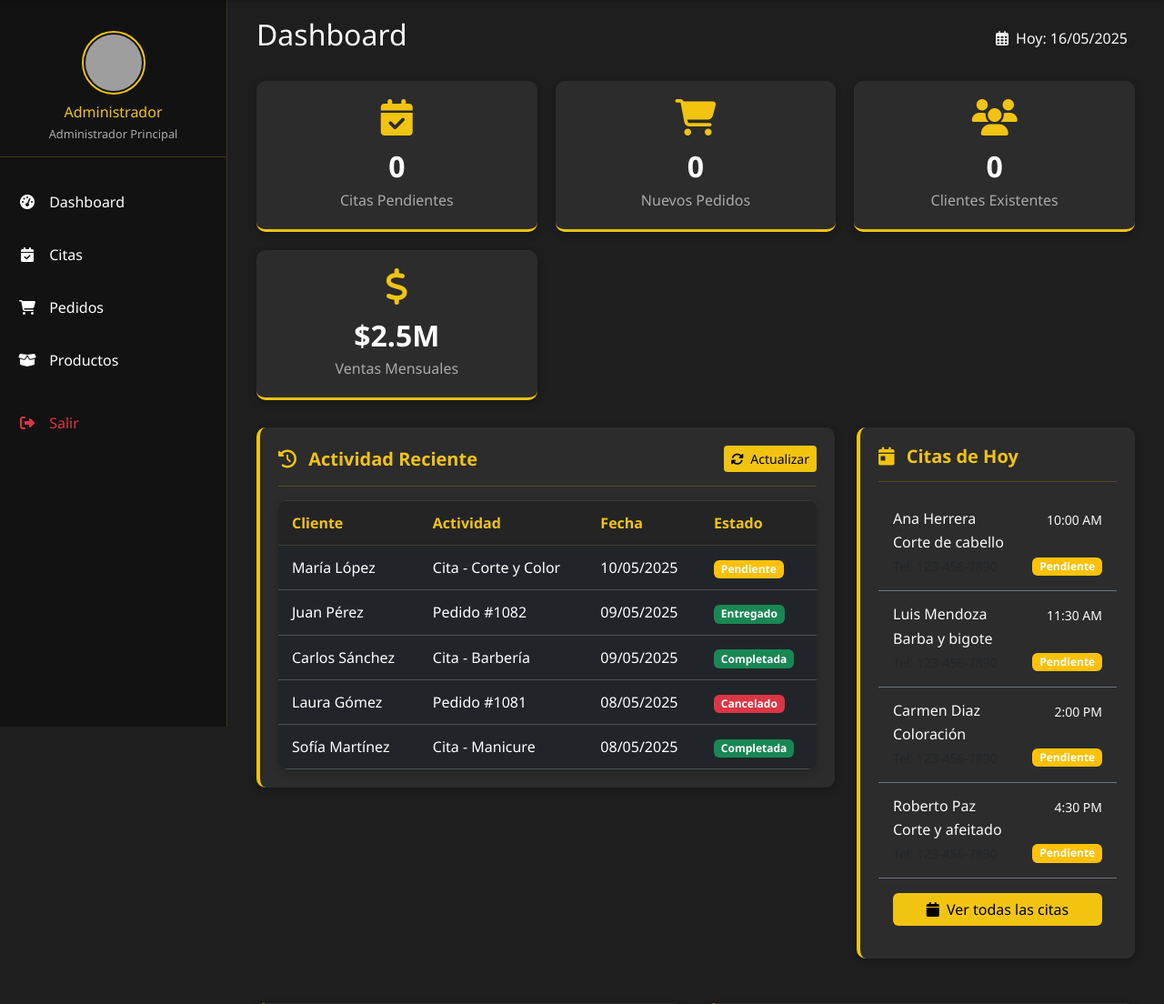
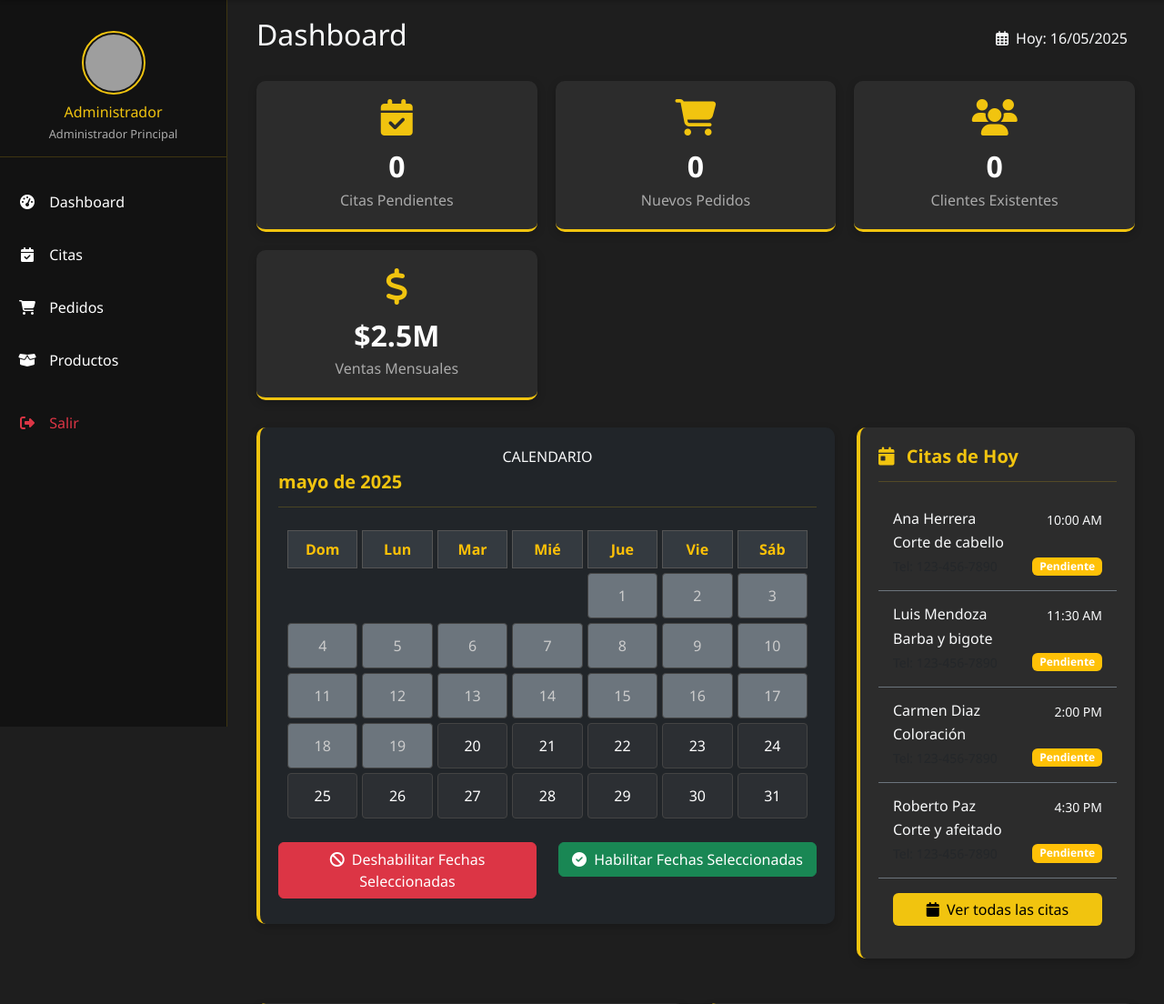
Before and after one commit to martinez836/peluqueria, a PHP site: page /peluqueria/dashboard.php in a window 1280 px wide. Shown: the part 61-1165 px from the top of the page at 91% size. Run offline with PHP 8.4, Linux system fonts and the light colour scheme; data that the repository does not hold is empty; grey boxes are pictures that could not be loaded.

Commit message:
adición calendario en dashboard del admin y funcion para deshabilitar dias

```diff
--- /dev/null
+++ b/assets/css/calendario.css
@@ -0,0 +1,42 @@
+.calendar-grid {
+    display: grid;
+    grid-template-columns: repeat(7, 1fr);
+    gap: 5px;
+    padding: 10px;
+}
+
+.encabezado-dia {
+    text-align: center;
+    font-weight: bold;
+    background-color: #343a40;
+    color: #ffc107;
+    padding: 8px 0;
+    border: 1px solid #555;
+}
+
+.celda-dia {
+    text-align: center;
+    padding: 12px 0;
+    background-color: #2c2f33;
+    border: 1px solid #444;
+    cursor: pointer;
+    color: #fff;
+    border-radius: 4px;
+    transition: background-color 0.3s;
+}
+
+.celda-dia:hover {
+    background-color: #3e4247;
+}
+
+.celda-dia.active {
+    background-color: #ffc107;
+    color: #000;
+    font-weight: bold;
+}
+
+.celda-dia.deshabilitado {
+    background-color: #6c757d;
+    color: #ccc;
+    pointer-events: none;
+}
--- /dev/null
+++ b/assets/js/calendarioAdmin.js
@@ -0,0 +1,104 @@
+let fechasSeleccionadas = [];
+
+// Cargar las fechas deshabilitadas desde el servidor
+function cargarFechasDeshabilitadas() {
+    return fetch("/peluqueria/controllers/fechasDeshabilitadas.php")  // Asegúrate de que la URL sea la correcta
+        .then(response => response.json())
+        .catch(error => {
+            console.error('Error al cargar las fechas deshabilitadas:', error);
+            return [];  // Si hay un error, retornamos un array vacío
+        });
+}
+
+document.addEventListener("DOMContentLoaded", function () {
+    // Llamamos a cargarFechasDeshabilitadas al cargar la página
+    cargarFechasDeshabilitadas().then(fechasDeshabilitadas => {
+        // Aquí ya tenemos las fechas deshabilitadas en el array `fechasDeshabilitadas`
+        const diasSemana = ['Dom', 'Lun', 'Mar', 'Mié', 'Jue', 'Vie', 'Sáb'];
+        const calendar = document.getElementById('calendar');
+        const mesTitulo = document.getElementById('mes-titulo');
+        const hoy = new Date();
+
+        const mesActual = hoy.getMonth();
+        const anioActual = hoy.getFullYear();
+        const primerDia = new Date(anioActual, mesActual, 1);
+        const ultimoDia = new Date(anioActual, mesActual + 1, 0);
+        const totalDias = ultimoDia.getDate();
+
+        mesTitulo.textContent = hoy.toLocaleDateString('es-ES', { month: 'long', year: 'numeric' });
+
+        // Encabezado de días
+        diasSemana.forEach(dia => {
+            const div = document.createElement('div');
+            div.className = 'encabezado-dia';
+            div.textContent = dia;
+            calendar.appendChild(div);
+        });
+
+        // Crear celdas vacías al principio si el mes no comienza en domingo
+        for (let i = 0; i < primerDia.getDay(); i++) {
+            const vacio = document.createElement('div');
+            calendar.appendChild(vacio);
+        }
+
+        // Crear celdas de días
+        for (let dia = 1; dia <= totalDias; dia++) {
+            const fecha = new Date(anioActual, mesActual, dia);
+            const celda = document.createElement('div');
+            celda.className = 'celda-dia';
+            celda.textContent = dia;
+
+            // Convertir la fecha a formato YYYY-MM-DD
+            const fechaTexto = `${anioActual}-${String(mesActual + 1).padStart(2, '0')}-${String(dia).padStart(2, '0')}`;
+
+            // Deshabilitar fechas pasadas
+            const hoySinHora = new Date(hoy.getFullYear(), hoy.getMonth(), hoy.getDate());
+            if (fecha < hoySinHora) {
+                celda.classList.add('deshabilitado');
+            }
+
+            // Deshabilitar las fechas que están en el array de fechas deshabilitadas
+            if (fechasDeshabilitadas.includes(fechaTexto)) {
+                celda.classList.add('deshabilitado');
+                celda.classList.add('bg-danger');  // Puedes agregar clases para cambiar el color de la celda
+                celda.style.cursor = 'not-allowed';  // Para hacer que no sea seleccionable
+            }
+
+            // Agregar evento de clic para seleccionar las fechas
+            celda.addEventListener('click', () => {
+                if (fecha < hoySinHora || celda.classList.contains('deshabilitado')) return;  // No permitir seleccionar fechas pasadas o deshabilitadas
+
+                const fechaTexto = `${anioActual}-${String(mesActual + 1).padStart(2, '0')}-${String(dia).padStart(2, '0')}`;
+
+                if (celda.classList.contains('active')) {
+                    celda.classList.remove('active');
+                    fechasSeleccionadas = fechasSeleccionadas.filter(f => f !== fechaTexto);
+                } else {
+                    celda.classList.add('active');
+                    if (!fechasSeleccionadas.includes(fechaTexto)) {
+                        fechasSeleccionadas.push(fechaTexto);
+                    }
+                }
+            });
+
+            // Agregar la celda al calendario
+            calendar.appendChild(celda);
+        }
+    });
+});
+
+// Modificar la función de evento submit hacia el final del archivo
+document.getElementById('form-fechas').addEventListener('submit', function (e) {
+    // Solo prevenir el envío del formulario si no hay fechas seleccionadas
+    if (fechasSeleccionadas.length === 0) {
+        e.preventDefault();
+        alert('Selecciona al menos una fecha para deshabilitar.');
+        return;
+    }
+
+    // Asignar las fechas seleccionadas al input hidden
+    document.getElementById('fechas-deshabilitadas').value = JSON.stringify(fechasSeleccionadas);
+
+    // Permitir que el formulario se envíe normalmente
+    // No es necesario hacer nada más, el formulario se enviará automáticamente
+});
--- /dev/null
+++ b/controllers/fechasDeshabilitadas.php
@@ -0,0 +1,10 @@
+<?php
+header('Content-Type: application/json');
+
+require_once '../models/consultas.php';  // Ajusta esta ruta según tu estructura
+
+$consultas = new consultas();
+$fechas = $consultas->traerFechasDeshabilitadas();
+
+echo json_encode($fechas);
+?>
--- a/models/consultas.php
+++ b/models/consultas.php
@@ -184,4 +184,28 @@ class consultas
         $this->mysql->desconectar();
         return $row['Clientes'];
     }
+
+    public function insertarFechaDeshabilitada($fecha)
+    {
+    $this->mysql->conectar();
+    $consulta = "INSERT IGNORE INTO fechas_deshabilitadas (fecha) VALUES ('$fecha');";
+    $resultado = $this->mysql->efectuarConsulta($consulta);
+    $this->mysql->desconectar();
+    return $resultado;
+    }
+
+    public function traerFechasDeshabilitadas()
+    {
+    $this->mysql->conectar();
+    $consulta = "SELECT fecha FROM fechas_deshabilitadas;";
+    $resultado = $this->mysql->efectuarConsulta($consulta);
+
+    $fechas = [];
+    while ($row = mysqli_fetch_assoc($resultado)) {
+        $fechas[] = $row['fecha'];
+    }
+
+    $this->mysql->desconectar();
+    return $fechas;
+    }
 }
--- a/views/admin/dashboard.php
+++ b/views/admin/dashboard.php
@@ -5,6 +5,7 @@
     $citasPendientes = $consultas->traerCitaPendiente();
     $pedidosPendientes = $consultas->traerPedidoPendiente();
     $clientes = $consultas->traerConteoCliente();
+    $fechasDeshabilitadas = $consultas->traerFechasDeshabilitadas();
 ?>
 <!DOCTYPE html>
 <html lang="es">
@@ -18,6 +19,7 @@
     <link rel="stylesheet" href="https://cdnjs.cloudflare.com/ajax/libs/font-awesome/6.4.0/css/all.min.css">
     <link rel="stylesheet" href="../../assets/css/sidebar.css">
     <link rel="stylesheet" href="../../assets/css/admin.css">
+    <link rel="stylesheet" href="../../assets/css/calendario.css">
     <style>
 
     </style>
@@ -44,16 +46,16 @@
     </div>
     <ul class="nav nav-pills flex-column">
         <li class="nav-item">
-            <a class="nav-link" href="./dashboard.php"><i class="fas fa-tachometer-alt"></i> Dashboard</a>
+            <a class="nav-link" href="../dashboard.php"><i class="fas fa-tachometer-alt"></i> Dashboard</a>
         </li>
         <li class="nav-item">
-            <a class="nav-link" href="./citas.php"><i class="fas fa-calendar-check"></i> Citas</a>
+            <a class="nav-link" href="../citas.php"><i class="fas fa-calendar-check"></i> Citas</a>
         </li>
         <li class="nav-item">
-            <a class="nav-link" href="./pedidos.php"><i class="fas fa-shopping-cart"></i> Pedidos</a>
+            <a class="nav-link" href="../pedidos.php"><i class="fas fa-shopping-cart"></i> Pedidos</a>
         </li>
         <li class="nav-item">
-            <a class="nav-link" href="./productos.php"><i class="fas fa-box-open"></i> Productos</a>
+            <a class="nav-link" href="../productos.php"><i class="fas fa-box-open"></i> Productos</a>
         </li>
         <li class="nav-item mt-3">
             <a class="nav-link text-danger" href="../usuario/index.php"><i class="fas fa-sign-out-alt"></i> Salir</a>
@@ -100,62 +102,35 @@
 
         <div class="row">
             <!-- Actividad Reciente -->
-            <div class="col-lg-8">
-                <div class="dashboard-card">
-                    <div class="card-header d-flex justify-content-between align-items-center">
-                        <h5 class="card-title"><i class="fas fa-history me-2"></i> Actividad Reciente</h5>
-                        <div>
-                            <button class="btn btn-sm btn-gold"><i class="fas fa-sync-alt me-1"></i> Actualizar</button>
-                        </div>
-                    </div>
-                    <div class="recent-table">
-                        <div class="table-responsive">
-                            <table class="table table-dark">
-                                <thead>
-                                    <tr>
-                                        <th>Cliente</th>
-                                        <th>Actividad</th>
-                                        <th>Fecha</th>
-                                        <th>Estado</th>
-                                    </tr>
-                                </thead>
-                                <tbody>
-                                    <tr>
-                                        <td>María López</td>
-                                        <td>Cita - Corte y Color</td>
-                                        <td>10/05/2025</td>
-                                        <td><span class="badge bg-warning">Pendiente</span></td>
-                                    </tr>
-                                    <tr>
-                                        <td>Juan Pérez</td>
-                                        <td>Pedido #1082</td>
-                                        <td>09/05/2025</td>
-                                        <td><span class="badge bg-success">Entregado</span></td>
-                                    </tr>
-                                    <tr>
-                                        <td>Carlos Sánchez</td>
-                                        <td>Cita - Barbería</td>
-                                        <td>09/05/2025</td>
-                                        <td><span class="badge bg-success">Completada</span></td>
-                                    </tr>
-                                    <tr>
-                                        <td>Laura Gómez</td>
-                                        <td>Pedido #1081</td>
-                                        <td>08/05/2025</td>
-                                        <td><span class="badge bg-danger">Cancelado</span></td>
-                                    </tr>
-                                    <tr>
-                                        <td>Sofía Martínez</td>
-                                        <td>Cita - Manicure</td>
-                                        <td>08/05/2025</td>
-                                        <td><span class="badge bg-success">Completada</span></td>
-                                    </tr>
-                                </tbody>
-                            </table>
-                        </div>
-                    </div>
+<div class="col-lg-8">
+    <div class="dashboard-card bg-dark text-light">
+        <p class="text-light mb-1 text-center">CALENDARIO</p>
+        <div class="card-header">
+            <h5 id="mes-titulo" class="card-title"></h5>
+        </div>
+        <div id="calendar" class="calendar-grid"></div>
+
+        <!-- Formulario real -->
+        <form id="form-fechas" method="POST" action="../../controllers/guardarFechas.php" class="mt-3">
+            <input type="hidden" id="fechas-deshabilitadas" name="fechas_deshabilitadas">
+            <div class="row">
+                <div class="col-md-6 mb-2">
+                    <button type="submit" name="accion" value="deshabilitar" class="btn btn-danger w-100">
+                        <i class="fas fa-ban me-1"></i> Deshabilitar Fechas Seleccionadas
+                    </button>
+                </div>
+                <div class="col-md-6 mb-2">
+                    <button type="submit" name="accion" value="habilitar" class="btn btn-success w-100">
+                        <i class="fas fa-check-circle me-1"></i> Habilitar Fechas Seleccionadas
+                    </button>
                 </div>
             </div>
+</form>
+    </div>
+</div>
+
+
+
 
             <!-- Citas de Hoy -->
             <div class="col-lg-4">
@@ -313,7 +288,16 @@
 </main>
 
 <!-- Bootstrap JS -->
+<!-- Bootstrap JS -->
 <script src="https://cdn.jsdelivr.net/npm/bootstrap@5.3.2/dist/js/bootstrap.bundle.min.js"></script>
 <script src="../../assets/js/pedidos.js"></script>
+<!-- Solo incluir el archivo unificado, no ambos -->
+<script src="../../assets/js/calendarioAdmin.js"></script>
+<script>
+    // Esta línea asegura que las fechas deshabilitadas estén disponibles para el script
+    const fechasDeshabilitadas = <?php echo json_encode($fechasDeshabilitadas); ?>;
+    console.log("Fechas deshabilitadas cargadas:", fechasDeshabilitadas);
+</script>
+
 </body>
 </html>
```
Also changed, not shown: assets/js/deshabilitarFechas.js (added, +34 -0 lines), controllers/guardarFechas.php (added, +45 -0 lines).
